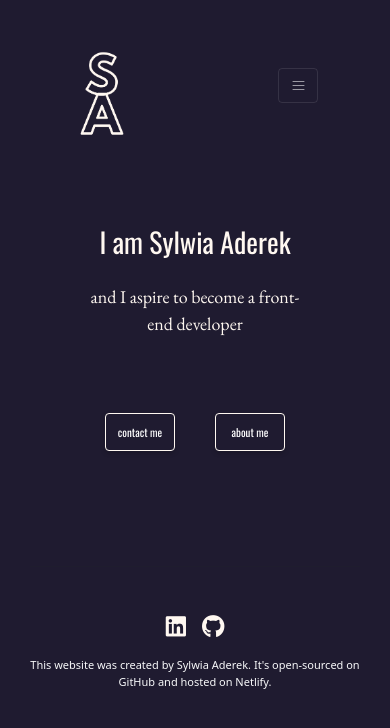
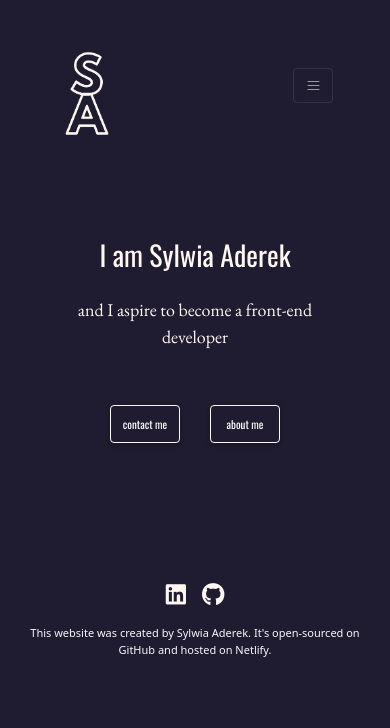
Before and after one commit to syl-ade/homework_week3, a website: page index.html in a window 390 px wide. Drawn offline with nearby package versions, Linux system fonts and the light colour scheme.

Commit message:
Polished CSS

```diff
--- a/index.html
+++ b/index.html
@@ -63,7 +63,7 @@
 
   </body>
   <hr>
-  <footer class="mt-5 mb-5">
+  <footer class="mt-1 mb-5">
     <div class="container d-flex justify-content-center">
       <a href="https://www.linkedin.com/in/sylwiaaderek/" target="blank"><i class="fab fa-linkedin fs-3 me-3" ></i></a>
    <a href="https://github.com/syl-ade" target="blank"> <i class="fab fa-github fs-3"></i></a>
--- a/style.css
+++ b/style.css
@@ -43,8 +43,11 @@ h3 {
 h4{
   margin-top: 15px;
 }
+.hero p{
+  margin-bottom: 0;
+}
 .navbar{
-  padding: 0 50px;
+  padding: 0 30px;
 
   }
 
@@ -163,7 +166,7 @@ float: right;
 
 .btn-dark {
   width: 87px;
-  margin: 20px;
+  margin: 15px;
   border-radius: 4px;
   padding: 10px 10px;
   text-decoration: none;
@@ -236,7 +239,7 @@ h4{
 
 @media (max-width: 766px){
   .navbar{
-    padding: 0 30px;
+    padding: 0 15px;
   }
   h2{
     margin-top: 40px;
@@ -263,7 +266,7 @@ h4{
     font-size: 11px;
   }
   .navbar{
-    padding: 0 30px;
+    padding: 0 15px;
   }
   p{
     font-size: 18px;
@@ -275,7 +278,7 @@ margin-top: 20px;
     margin-bottom: 20px;
   }
   div.hero {
-    padding: 0 30px ;
+    padding: 0 15px ;
   }
     h2{
     margin-top: 25px;
```
Also changed, not shown: about.html (+1 -1 lines), projects.html (+1 -1 lines).
